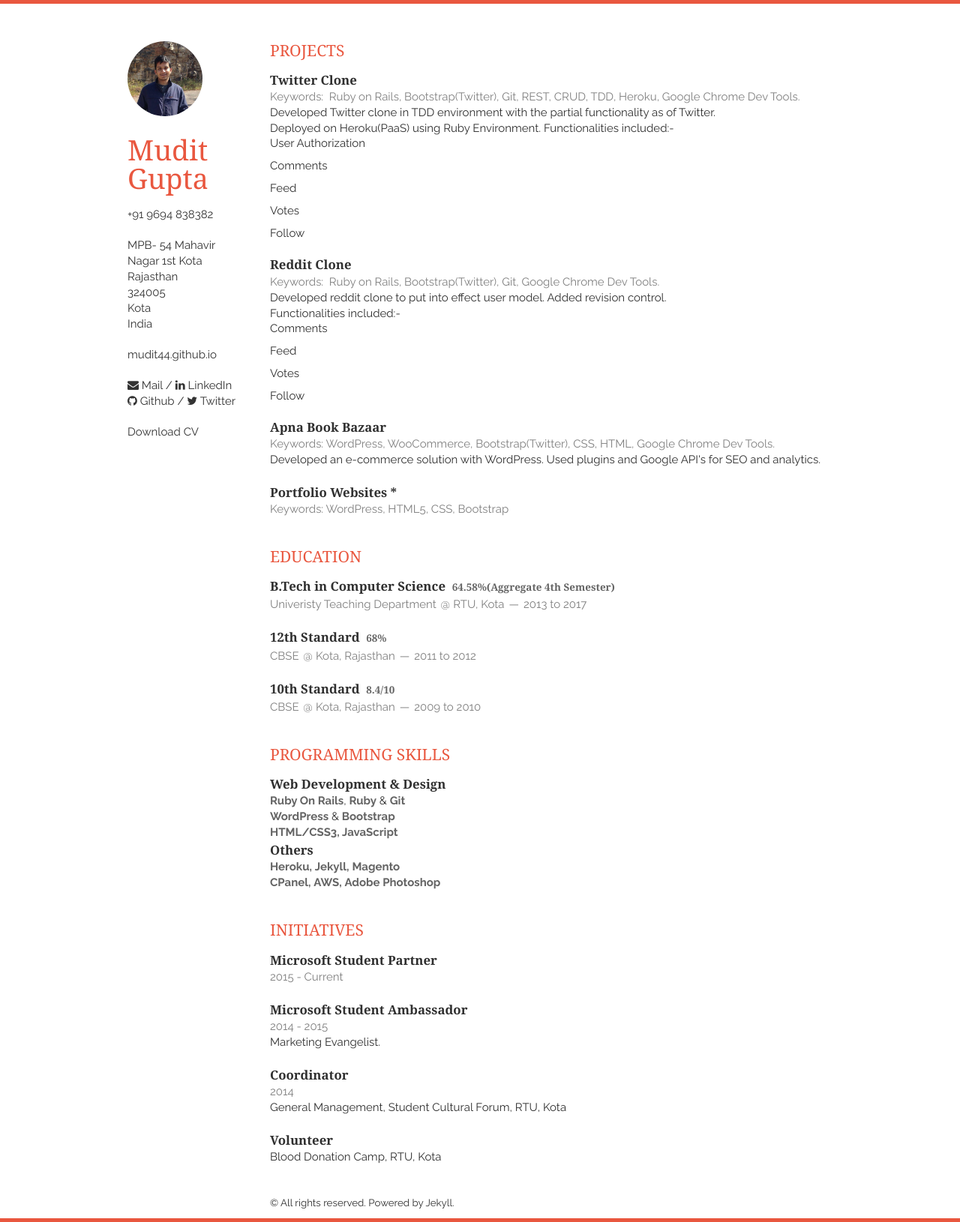
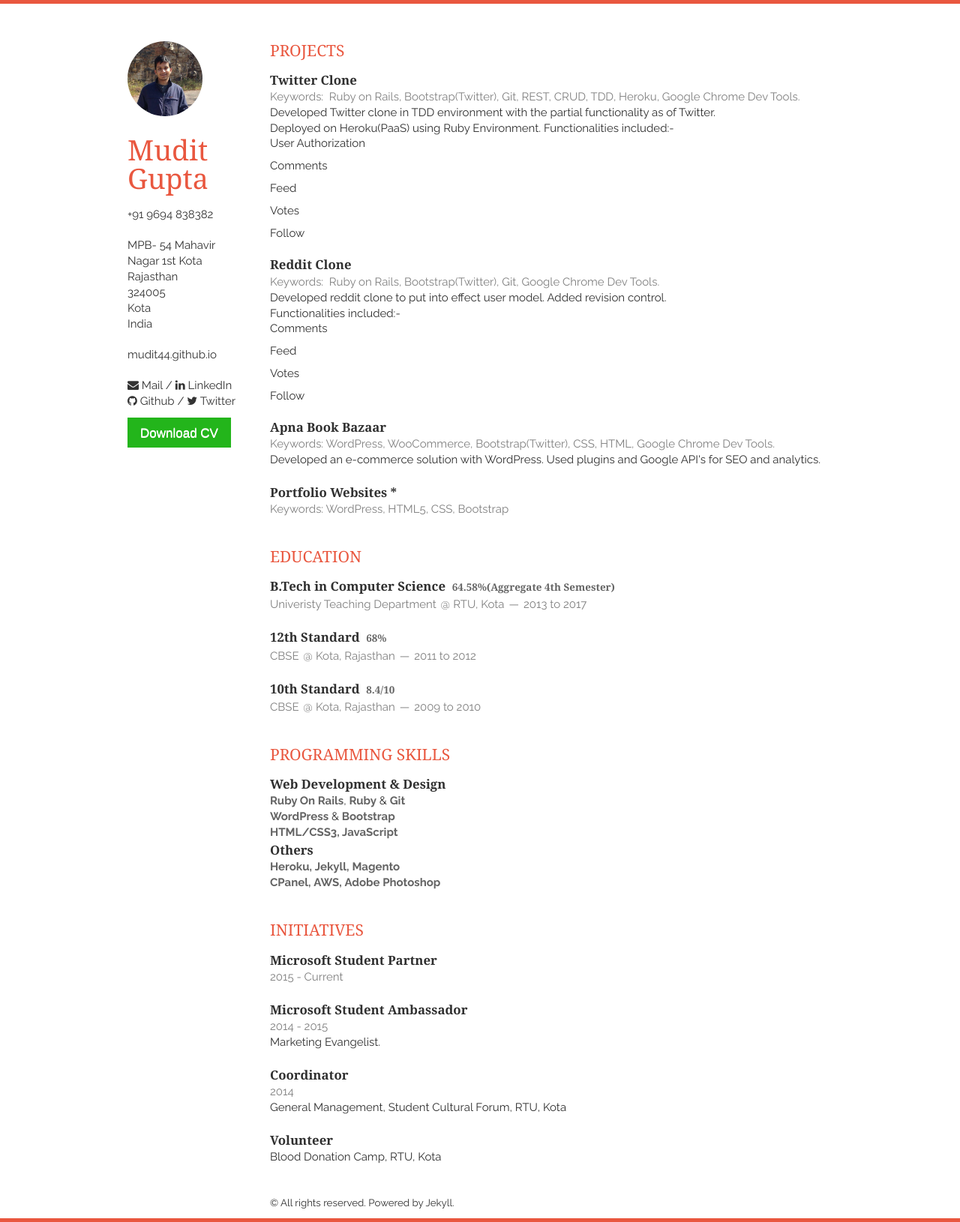
Before and after one commit to mudit44/resume, a Jekyll site: the page built from index.html, in a window 1280 px wide. Shown: the whole page at 75% size. Built offline with Jekyll 4.4.1, drawn with Linux system fonts in a browser that asks for light colours; nearby versions of some CDN libraries; Markdown is read by kramdown in place of the engine named in the settings; the list of posts is cut into pages by our own code.

Commit message:
Update layout.html

```diff
--- a/_layouts/layout.html
+++ b/_layouts/layout.html
@@ -54,7 +54,7 @@
             <a href="https://twitter.com/{{ site.twitter }}"><i class="fa fa-twitter"></i> Twitter</a>
         </p>
         <p>
-             <a href='http://1drv.ms/1QABbBr' target=_blank class="button1">Download CV</a>
+             <a href='http://1drv.ms/1QABbBr' target=_blank class="btn1">Download CV</a>
         </p>
     </header>
     <div class="thirteen columns clearfix">
```
